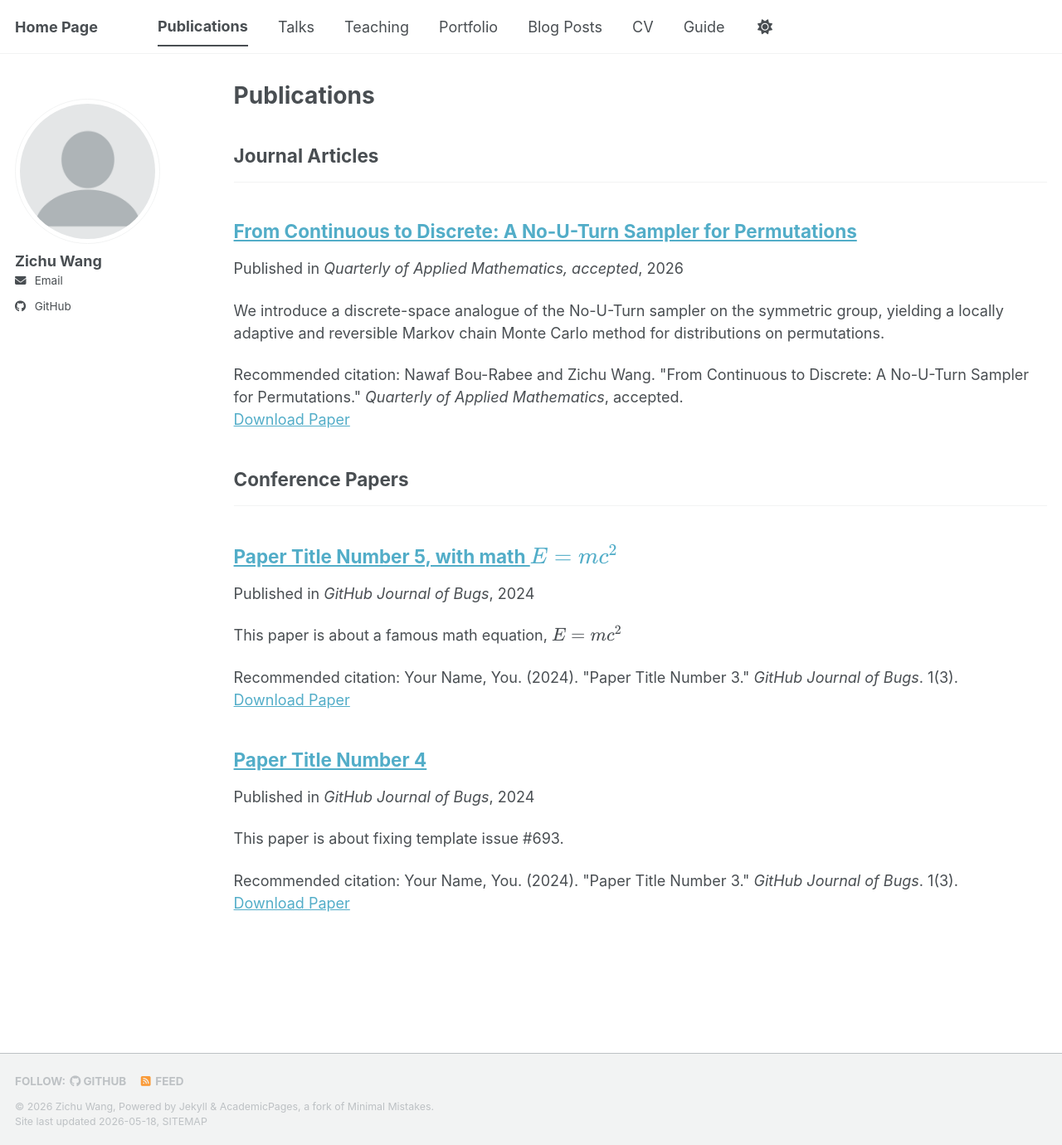
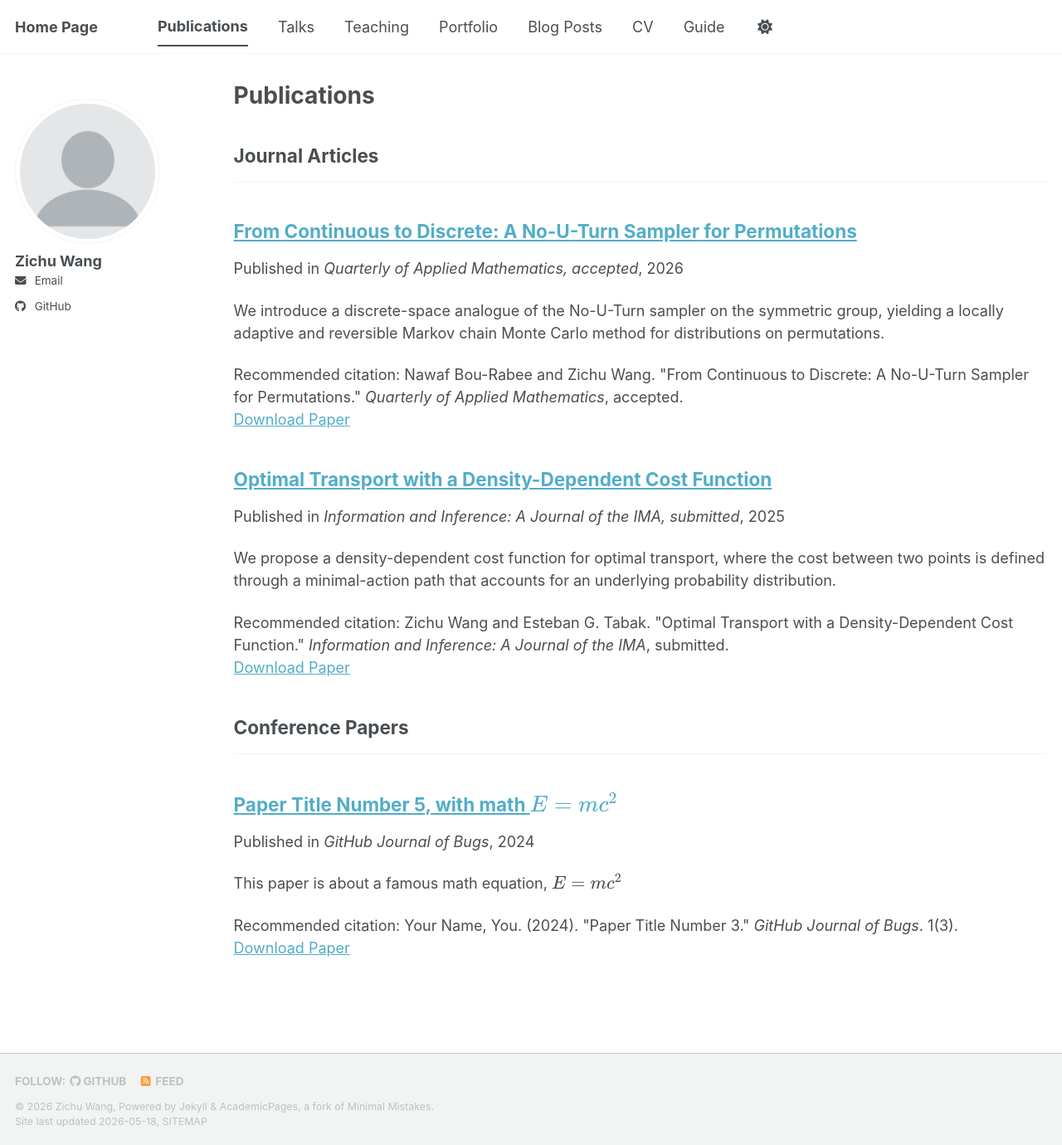
Before and after one commit to zw3409/zw3409.github.io, a Jekyll site: the page built from _pages/publications.html, in a window 1280 px wide and 1380 px high. Shown: the whole window at 83% size. Built offline with Jekyll 4.4.1, drawn with Linux system fonts in a browser that asks for light colours; a script bundle is joined from its source files by our own code; library files that are not in the unit come from our copies.

Commit message:
OT_update.md

```diff
--- a/_publications/2024-02-17-paper-title-number-4.md
+++ b/_publications/2024-02-17-paper-title-number-4.md
@@ -1,13 +1,13 @@
 ---
-title: "Paper Title Number 4"
+title: "Optimal Transport with a Density-Dependent Cost Function"
 collection: publications
-category: conferences
-permalink: /publication/2024-02-17-paper-title-number-4
-excerpt: 'This paper is about fixing template issue #693.'
-date: 2024-02-17
-venue: 'GitHub Journal of Bugs'
-paperurl: 'https://academicpages.github.io/files/paper3.pdf'
-citation: 'Your Name, You. (2024). &quot;Paper Title Number 3.&quot; <i>GitHub Journal of Bugs</i>. 1(3).'
+category: manuscripts
+permalink: /publication/2025-11-04-density-dependent-optimal-transport
+excerpt: 'We propose a density-dependent cost function for optimal transport, where the cost between two points is defined through a minimal-action path that accounts for an underlying probability distribution.'
+date: 2025-11-04
+venue: 'Information and Inference: A Journal of the IMA, submitted'
+paperurl: 'https://arxiv.org/pdf/2511.02929'
+citation: 'Zichu Wang and Esteban G. Tabak. &quot;Optimal Transport with a Density-Dependent Cost Function.&quot; <i>Information and Inference: A Journal of the IMA</i>, submitted.'
 ---
 
-The contents above will be part of a list of publications, if the user clicks the link for the publication than the contents of section will be rendered as a full page, allowing you to provide more information about the paper for the reader. When publications are displayed as a single page, the contents of the above "citation" field will automatically be included below this section in a smaller font.
+We propose a density-dependent cost function for optimal transport. In this formulation, the cost between two points is defined through a minimal-action path whose Lagrangian depends on an underlying probability distribution. This makes two points close only when they can be connected by paths that avoid regions of small probability. The paper develops a numerical framework for the corresponding data-driven optimal transport problem, with applications to clustering and matching problems.
```
